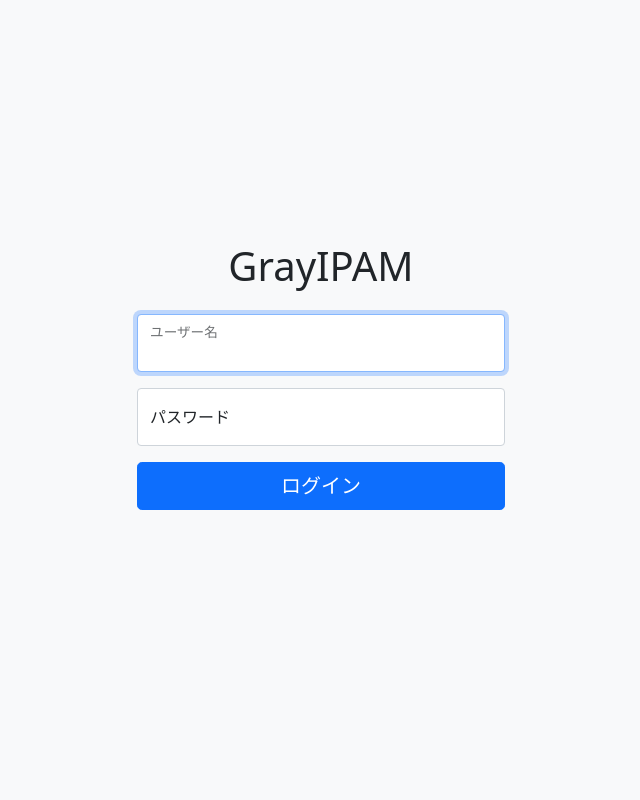
After one commit to caribouHY/grayipam, a Django app: page /login/ in a window 1280 px wide. The commit adds this page. Shown: the whole page, without its empty margins (319-959 px from the left). Run offline with Django 4.2, Linux system fonts and the light colour scheme; some libraries are stand-ins or nearby versions.

Commit message:
ログイン機能追加

```diff
--- a/grayipam/grayipam/settings.py
+++ b/grayipam/grayipam/settings.py
@@ -122,3 +122,7 @@ STATIC_URL = 'static/'
 # https://docs.djangoproject.com/en/4.1/ref/settings/#default-auto-field
 
 DEFAULT_AUTO_FIELD = 'django.db.models.BigAutoField'
+
+LOGIN_URL = 'network:login'
+LOGIN_REDIRECT_URL = 'network:index'
+LOGOUT_REDIRECT_URL = 'network:login'
--- a/grayipam/grayipam/urls.py
+++ b/grayipam/grayipam/urls.py
@@ -18,5 +18,5 @@ from django.urls import path, include
 
 urlpatterns = [
     path('admin/', admin.site.urls),
-    path('', include('network.urls'))
+    path('', include('network.urls')),
 ]
--- /dev/null
+++ b/grayipam/network/forms.py
@@ -0,0 +1,15 @@
+from django.contrib.auth.forms import AuthenticationForm
+
+
+class LoginForm(AuthenticationForm):
+    error_messages = {
+        "invalid_login": 'ユーザー名またはパスワードが違います。',
+        "inactive": "このアカウントは無効です。",
+    }
+
+    def __init__(self, *args, **kwargs):
+        super().__init__(*args, **kwargs)
+        for field in self.fields.values():
+            field.widget.attrs['class'] = 'form-control'
+            field.widget.attrs['placeholder'] = field.label
+            field.widget.attrs['size'] = 32
--- a/grayipam/network/templates/network/index.html
+++ b/grayipam/network/templates/network/index.html
@@ -8,8 +8,8 @@ Top - WhiteIPAM
 {% block content %}
 <div>
   <h1>Top page</h1>
-    <p>Hi xxxxx!</p>
-  <a href="#">Logout</a>
+    <p>Hi, {{ user.get_username }}!</p>
+  <a href="{% url 'network:logout' %}">Logout</a>
 </div>
 
 {% endblock %}
--- /dev/null
+++ b/grayipam/network/templates/network/login.html
@@ -0,0 +1,28 @@
+{% extends "base.html" %}
+
+{% block title %}
+ログイン - WhiteIPAM
+{% endblock %}
+
+{% block head %}
+{% endblock %}
+
+{% block body %}
+<div class="d-flex w-100 h-100 mx-auto flex-column">
+  <main class="m-auto">
+    <h1 class="text-center mb-4">GrayIPAM</h1>
+    <form method="post" class="pb-5">
+      {% csrf_token %}
+      <div class="form-floating mb-3">
+        {{ form.username}}
+        <label for="{{ form.username.label.id_for_label}}">ユーザー名</label>
+      </div>
+      <div class="form-floating mb-3">
+        {{ form.password}}
+        <label for="{{ form.password.label.id_for_label}}">パスワード</label>
+      </div>
+      <button type="submit" class="btn btn-lg btn-primary w-100">ログイン</button>
+    </form>
+  </main>
+</div>
+{% endblock %}
--- a/grayipam/network/urls.py
+++ b/grayipam/network/urls.py
@@ -2,6 +2,9 @@ from django.urls import path
 
 from . import views
 
+app_name = 'network'
 urlpatterns = [
-    path('', views.index, name='index'),
+    path('', views.Index.as_view(), name='index'),
+    path('login/', views.Login.as_view(), name='login'),
+    path('logout/', views.Logout.as_view(), name='logout'),
 ]
--- a/grayipam/network/views.py
+++ b/grayipam/network/views.py
@@ -1,5 +1,17 @@
-from django.shortcuts import render
+from django.views.generic.base import TemplateView
+from django.contrib.auth.views import LoginView, LogoutView
+from django.contrib.auth.mixins import LoginRequiredMixin
+from network.forms import LoginForm
 
 
-def index(request):
-    return render(request, 'network/index.html')
+class Index(LoginRequiredMixin, TemplateView):
+    template_name = 'network/index.html'
+
+
+class Login(LoginView):
+    template_name = 'network/login.html'
+    form_class = LoginForm
+
+
+class Logout(LogoutView):
+    template_name = 'network/login.html'
```
